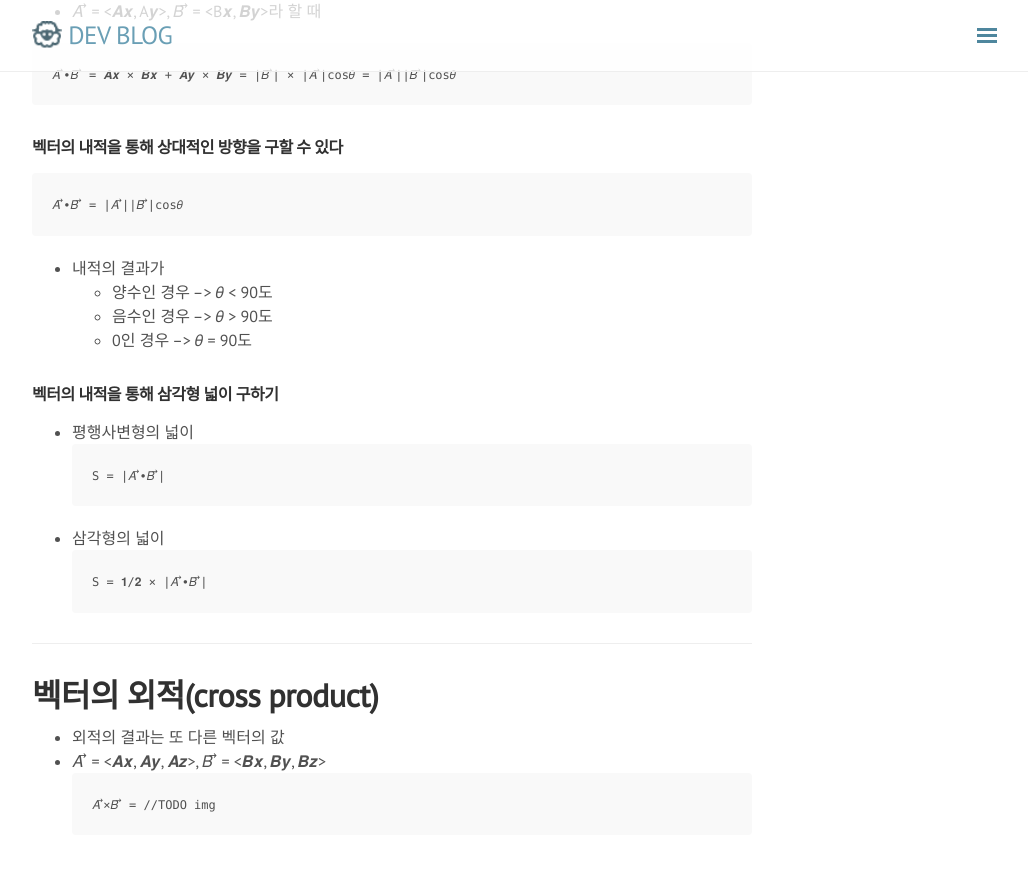
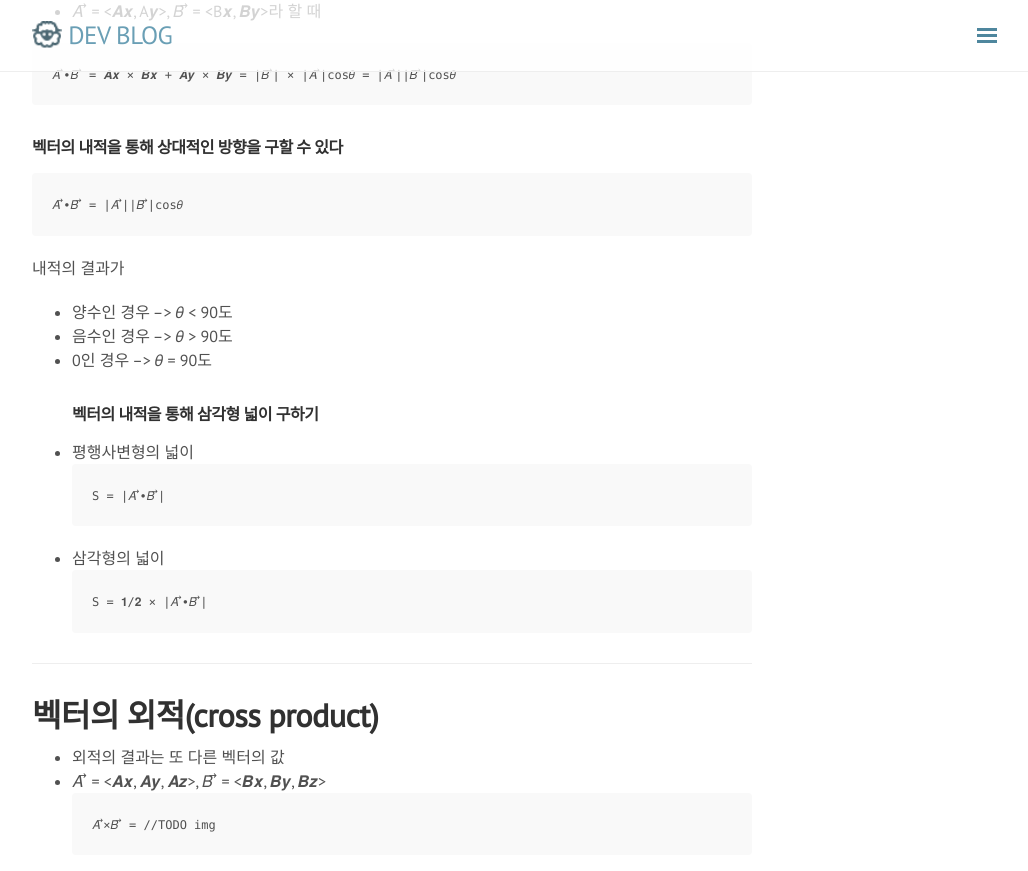
Before and after one commit to rmcodestar/rmcodestar.github.io, a Jekyll site: the page built from _posts/2018-07-29-vector.md, in a window 1280 px wide and 900 px high, scrolled down 474 px. Shown: the top 871 px of the window, without its empty margins (248-1276 px from the left). Built offline with Jekyll 4.4.1, drawn with Linux system fonts in a browser that asks for light colours; nearby versions of some CDN libraries; comment, search, counter and statistics services are not loaded.

Commit message:
Update 2018-07-29-vector.md

````diff
--- a/_posts/2018-07-29-vector.md
+++ b/_posts/2018-07-29-vector.md
@@ -26,11 +26,11 @@
 𝐴 ⃗∙𝐵 ⃗ = |𝐴 ⃗||𝐵 ⃗|cos⁡𝜃
 ```
 
-* 내적의 결과가
-  * 양수인 경우 --> 𝜃 < 90도
-  * 음수인 경우 --> 𝜃 > 90도
-  * 0인 경우 --> 𝜃 = 90도
-
+내적의 결과가
+* 양수인 경우 --> 𝜃 < 90도
+* 음수인 경우 --> 𝜃 > 90도
+* 0인 경우 --> 𝜃 = 90도
+<br>
 ### 벡터의 내적을 통해 삼각형 넓이 구하기
 * 평행사변형의 넓이
 ```
@@ -50,13 +50,17 @@
 ```
 𝐴 ⃗×𝐵 ⃗ = //TODO img
 ```
+
 <br>
+
 ### 벡터의 외적을 통해 `CCW`, `CW` 판단
 ![오른손 법칙](https://upload.wikimedia.org/wikipedia/commons/thumb/d/d2/Right_hand_rule_cross_product.svg/220px-Right_hand_rule_cross_product.svg.png)
 > 두 벡터의 외적(𝐴 ⃗×𝐵 ⃗)을 구하면 `오른손 법칙`을 이용하여 두 벡터의 방향을 구할 수 있다.
 >
 > 반시계방향(CCW)이거나 시계방향(CW)인지를 알 수 있다.
+
 <br>
+
 ### 벡터의 외적을 통해 두 선분의 교차여부를 판단
 **기본 아이디어**
 > 두 선분 AB, CD가 있고 두 선분이 교차한다면, 점 A를 기준으로 CD의 각 끝점 C, D는 각각 반시계방향과 시계방향일 것이다.
````
